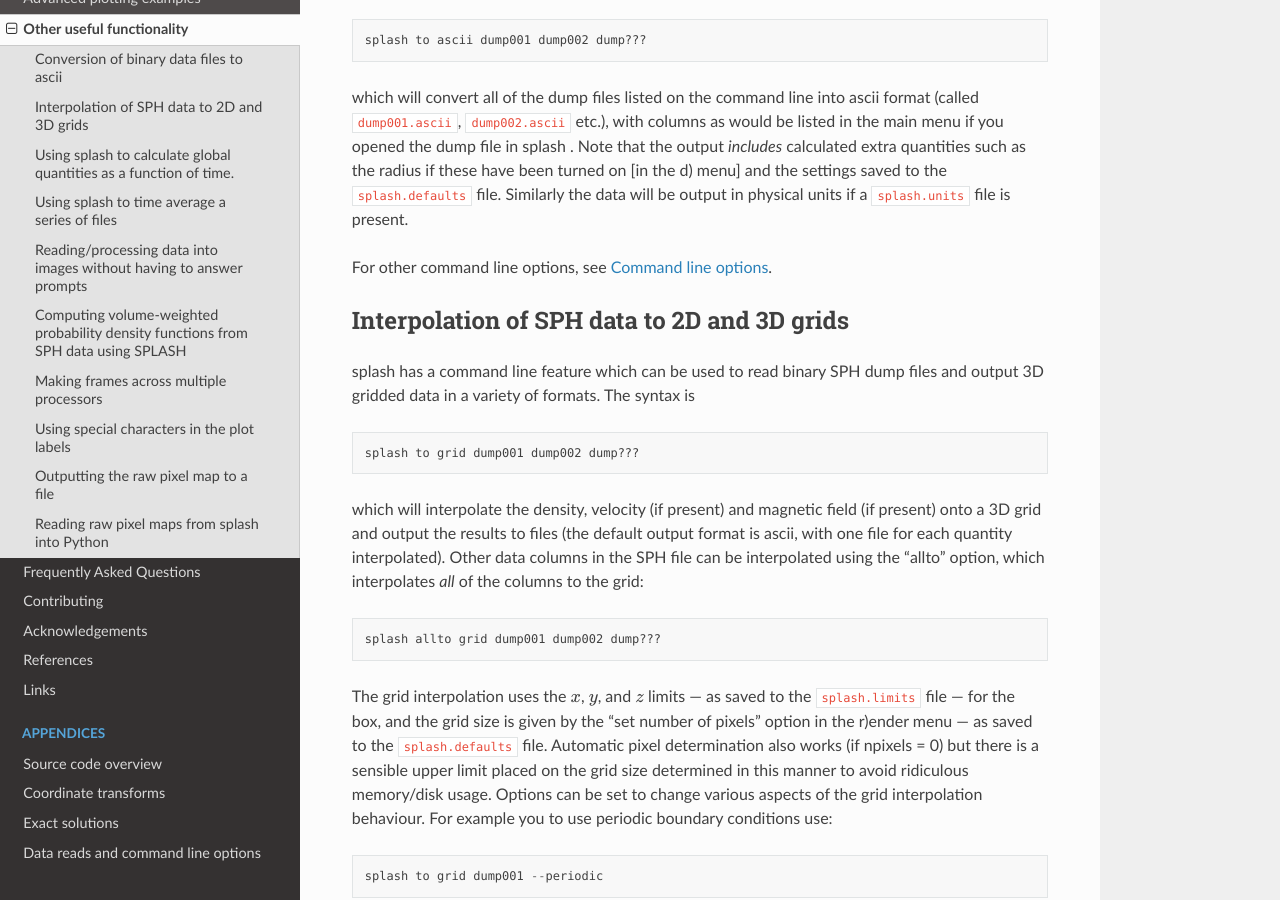
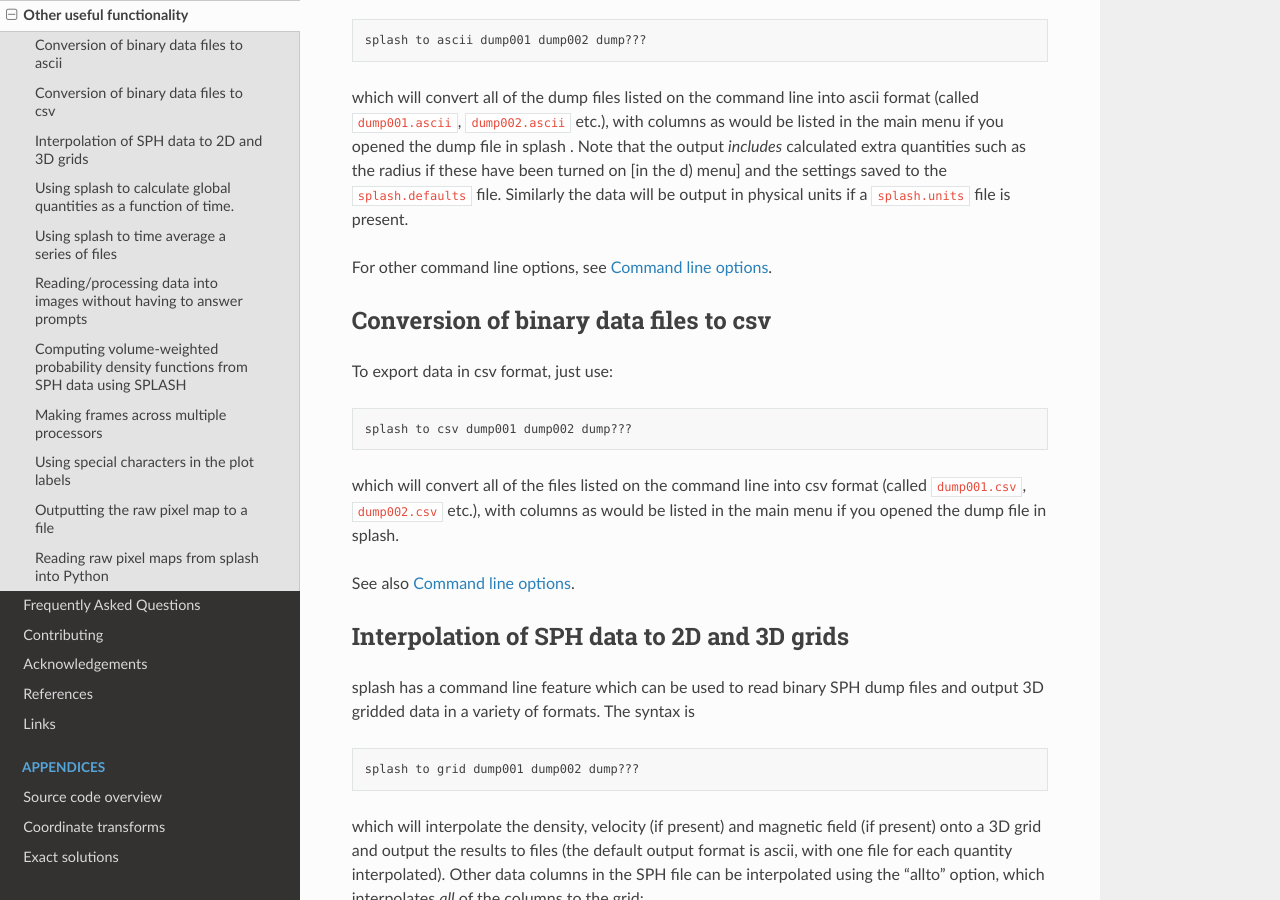
Before and after one commit to danieljprice/splash, a Sphinx documentation site: the page built from docs/other.rst, in a window 1280 px wide and 900 px high, scrolled down 269 px. Built offline with Sphinx 7.4.7 and the Read the Docs theme 2.0.0, drawn with Linux system fonts in a browser that asks for light colours.

Commit message:
(csv) added splash to csv to export in csv format

```diff
--- a/docs/other.rst
+++ b/docs/other.rst
@@ -23,6 +23,22 @@ settings saved to the ``splash.defaults`` file. Similarly the data will
 be output in physical units if a ``splash.units`` file is present.
 
 For other command line options, see :ref:`sec:commandline`.
+
+Conversion of binary data files to csv
+-----------------------------------------
+
+To export data in csv format, just use:
+
+::
+
+   splash to csv dump001 dump002 dump???
+
+which will convert all of the files listed on the command line into
+csv format (called ``dump001.csv``, ``dump002.csv`` etc.), with
+columns as would be listed in the main menu if you opened the dump file
+in splash.
+
+See also :ref:`sec:commandline`.
 
 .. _sec:converttogrid:
 
```
Also changed, not shown: 2 other files.
